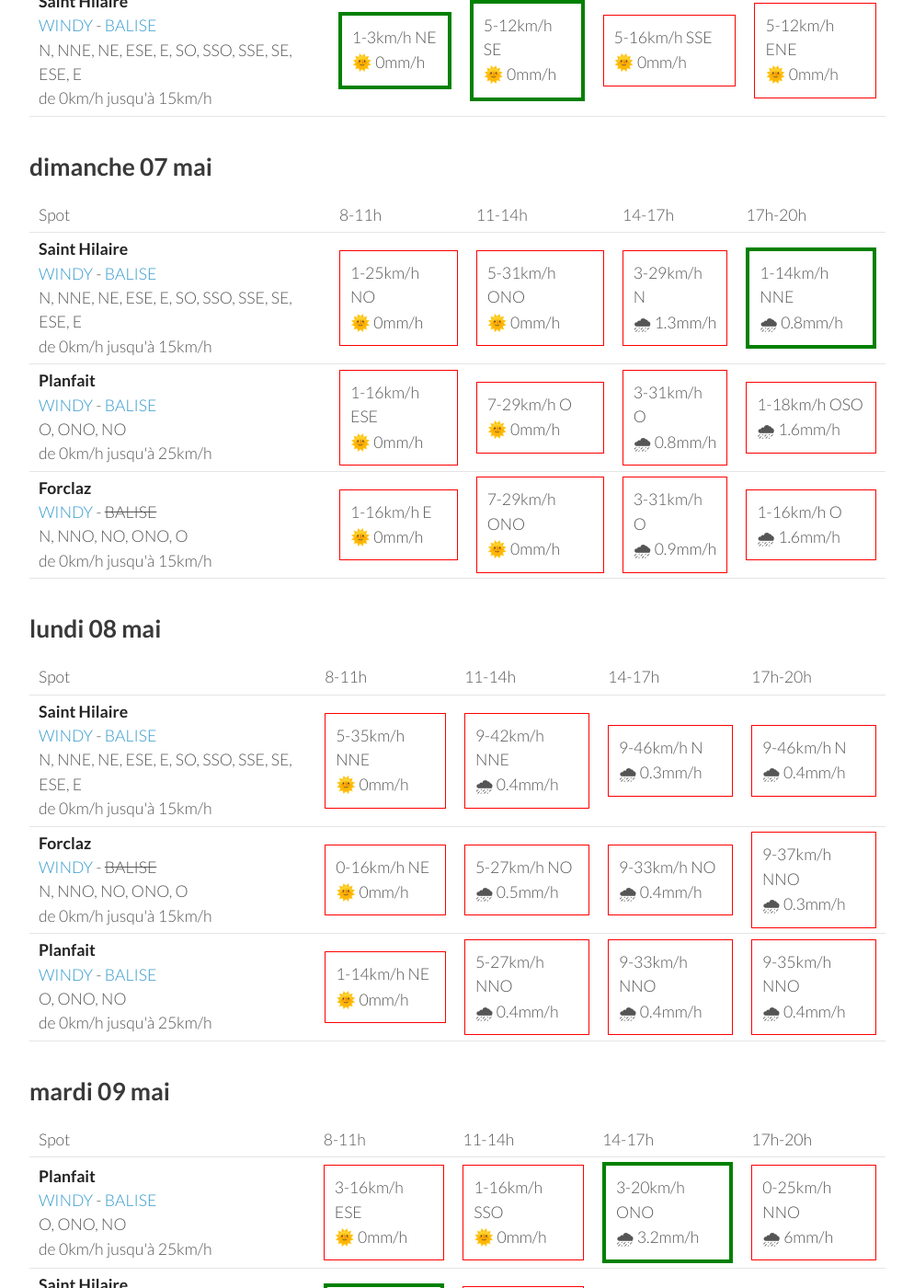
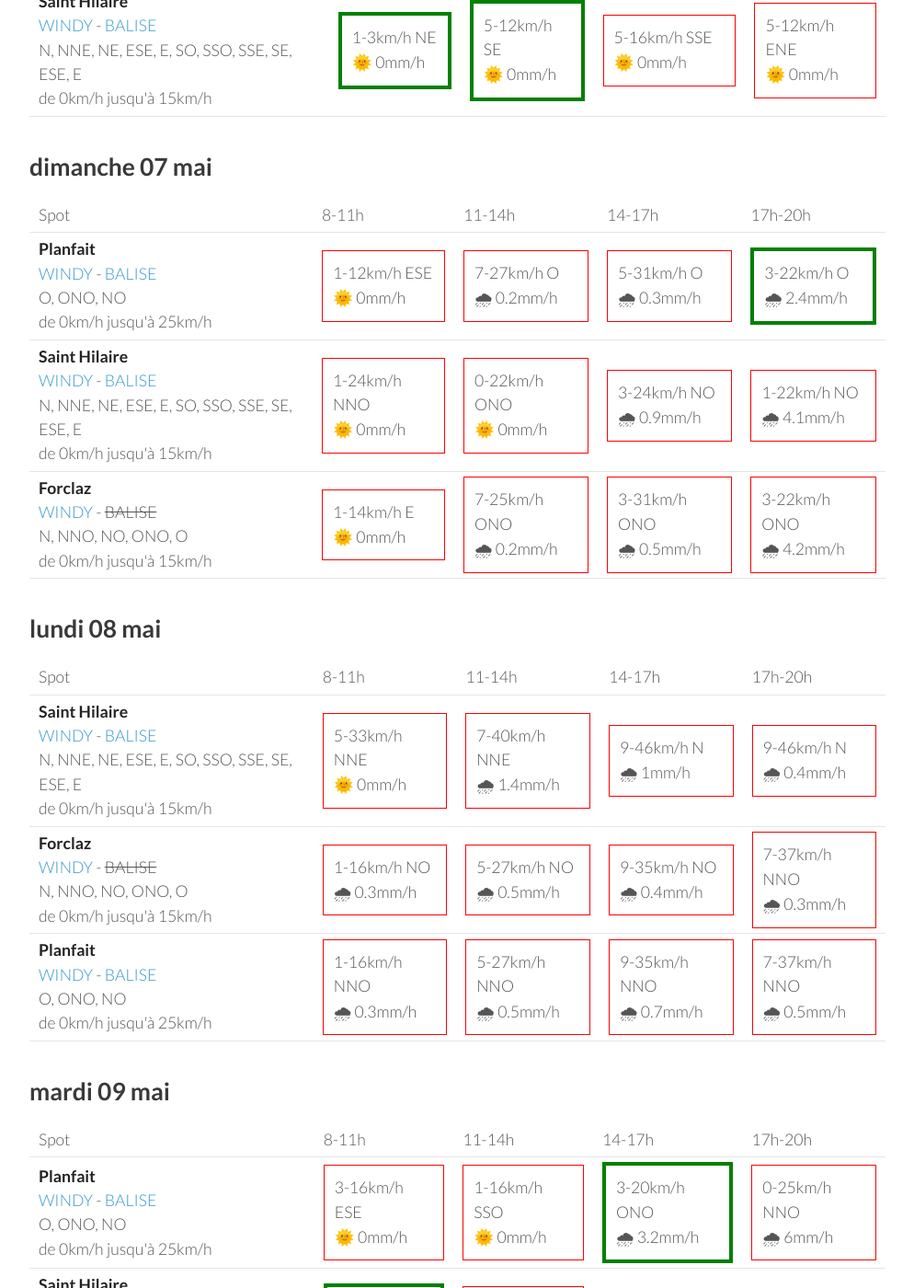
Before and after one commit to parapente-dans-le-nord/parapente-dans-le-nord.github.io, a Jekyll site: the page built from alpes_nord.markdown, in a window 1280 px wide and 1400 px high, scrolled down 1128 px. Shown: the whole window at 92% size, without its empty margins (26-1020 px from the left). Built offline with Jekyll 4.4.1, drawn with Linux system fonts in a browser that asks for light colours; some of the changed text lies outside the part shown.

Commit message:
update index.markdown

```diff
--- a/alpes_nord.markdown
+++ b/alpes_nord.markdown
@@ -111,32 +111,32 @@ page mise à jour le vendredi 05 mai 13:26
       <td>17h-20h</td>
     </tr>
 <tr>
-        <td><strong>Saint Hilaire</strong><br><a href="https://windy.com/45.307/5.888?45.087,5.889,9,m:eUFagkX">WINDY</a> - <span class=""><a href="http://www.balisemeteo.com/balise.php?idBalise=61">BALISE</a> </span><br> <span class="vent-favorable">N, NNE, NE, ESE, E, SO, SSO, SSE, SE, ESE, E</span><br><span class="force-vent">de 0km/h jusqu'à 15km/h</span> </td>
+        <td><strong>Planfait</strong><br><a href="https://windy.com/45.853/6.223?45.415,6.223,8">WINDY</a> - <span class=""><a href="https://www.openwindmap.org/PP496">BALISE</a> </span><br> <span class="vent-favorable">O, ONO, NO</span><br><span class="force-vent">de 0km/h jusqu'à 25km/h</span> </td>
 
-            <td><div class="not-flyable"><p>1-25km/h NO</p><p>🌞 0mm/h</p></div></td>
-            <td><div class="not-flyable"><p>5-31km/h ONO</p><p>🌞 0mm/h</p></div></td>
-            <td><div class="not-flyable"><p>3-29km/h N</p><p>🌧 1.3mm/h</p></div></td>
-            <td><div class="flyable"><p>1-14km/h NNE</p><p>🌧 0.8mm/h</p></div></td>
+            <td><div class="not-flyable"><p>1-12km/h ESE</p><p>🌞 0mm/h</p></div></td>
+            <td><div class="not-flyable"><p>7-27km/h O</p><p>🌧 0.2mm/h</p></div></td>
+            <td><div class="not-flyable"><p>5-31km/h O</p><p>🌧 0.3mm/h</p></div></td>
+            <td><div class="flyable"><p>3-22km/h O</p><p>🌧 2.4mm/h</p></div></td>
 
 
     </tr>
 <tr>
-        <td><strong>Planfait</strong><br><a href="https://windy.com/45.853/6.223?45.415,6.223,8">WINDY</a> - <span class=""><a href="https://www.openwindmap.org/PP496">BALISE</a> </span><br> <span class="vent-favorable">O, ONO, NO</span><br><span class="force-vent">de 0km/h jusqu'à 25km/h</span> </td>
+        <td><strong>Saint Hilaire</strong><br><a href="https://windy.com/45.307/5.888?45.087,5.889,9,m:eUFagkX">WINDY</a> - <span class=""><a href="http://www.balisemeteo.com/balise.php?idBalise=61">BALISE</a> </span><br> <span class="vent-favorable">N, NNE, NE, ESE, E, SO, SSO, SSE, SE, ESE, E</span><br><span class="force-vent">de 0km/h jusqu'à 15km/h</span> </td>
 
-            <td><div class="not-flyable"><p>1-16km/h ESE</p><p>🌞 0mm/h</p></div></td>
-            <td><div class="not-flyable"><p>7-29km/h O</p><p>🌞 0mm/h</p></div></td>
-            <td><div class="not-flyable"><p>3-31km/h O</p><p>🌧 0.8mm/h</p></div></td>
-            <td><div class="not-flyable"><p>1-18km/h OSO</p><p>🌧 1.6mm/h</p></div></td>
+            <td><div class="not-flyable"><p>1-24km/h NNO</p><p>🌞 0mm/h</p></div></td>
+            <td><div class="not-flyable"><p>0-22km/h ONO</p><p>🌞 0mm/h</p></div></td>
+            <td><div class="not-flyable"><p>3-24km/h NO</p><p>🌧 0.9mm/h</p></div></td>
+            <td><div class="not-flyable"><p>1-22km/h NO</p><p>🌧 4.1mm/h</p></div></td>
 
 
     </tr>
 <tr>
         <td><strong>Forclaz</strong><br><a href="https://windy.com/45.814/6.247?45.375,6.246,8,m:eVwaglz">WINDY</a> - <span class="no-balise"> BALISE </span><br> <span class="vent-favorable">N, NNO, NO, ONO, O</span><br><span class="force-vent">de 0km/h jusqu'à 15km/h</span> </td>
 
-            <td><div class="not-flyable"><p>1-16km/h E</p><p>🌞 0mm/h</p></div></td>
-            <td><div class="not-flyable"><p>7-29km/h ONO</p><p>🌞 0mm/h</p></div></td>
-            <td><div class="not-flyable"><p>3-31km/h O</p><p>🌧 0.9mm/h</p></div></td>
-            <td><div class="not-flyable"><p>1-16km/h O</p><p>🌧 1.6mm/h</p></div></td>
+            <td><div class="not-flyable"><p>1-14km/h E</p><p>🌞 0mm/h</p></div></td>
+            <td><div class="not-flyable"><p>7-25km/h ONO</p><p>🌧 0.2mm/h</p></div></td>
+            <td><div class="not-flyable"><p>3-31km/h ONO</p><p>🌧 0.5mm/h</p></div></td>
+            <td><div class="not-flyable"><p>3-22km/h ONO</p><p>🌧 4.2mm/h</p></div></td>
 
 
     </tr>
@@ -159,9 +159,9 @@ page mise à jour le vendredi 05 mai 13:26
 <tr>
         <td><strong>Saint Hilaire</strong><br><a href="https://windy.com/45.307/5.888?45.087,5.889,9,m:eUFagkX">WINDY</a> - <span class=""><a href="http://www.balisemeteo.com/balise.php?idBalise=61">BALISE</a> </span><br> <span class="vent-favorable">N, NNE, NE, ESE, E, SO, SSO, SSE, SE, ESE, E</span><br><span class="force-vent">de 0km/h jusqu'à 15km/h</span> </td>
 
-            <td><div class="not-flyable"><p>5-35km/h NNE</p><p>🌞 0mm/h</p></div></td>
-            <td><div class="not-flyable"><p>9-42km/h NNE</p><p>🌧 0.4mm/h</p></div></td>
-            <td><div class="not-flyable"><p>9-46km/h N</p><p>🌧 0.3mm/h</p></div></td>
+            <td><div class="not-flyable"><p>5-33km/h NNE</p><p>🌞 0mm/h</p></div></td>
+            <td><div class="not-flyable"><p>7-40km/h NNE</p><p>🌧 1.4mm/h</p></div></td>
+            <td><div class="not-flyable"><p>9-46km/h N</p><p>🌧 1mm/h</p></div></td>
             <td><div class="not-flyable"><p>9-46km/h N</p><p>🌧 0.4mm/h</p></div></td>
 
 
@@ -169,20 +169,20 @@ page mise à jour le vendredi 05 mai 13:26
 <tr>
         <td><strong>Forclaz</strong><br><a href="https://windy.com/45.814/6.247?45.375,6.246,8,m:eVwaglz">WINDY</a> - <span class="no-balise"> BALISE </span><br> <span class="vent-favorable">N, NNO, NO, ONO, O</span><br><span class="force-vent">de 0km/h jusqu'à 15km/h</span> </td>
 
-            <td><div class="not-flyable"><p>0-16km/h NE</p><p>🌞 0mm/h</p></div></td>
+            <td><div class="not-flyable"><p>1-16km/h NO</p><p>🌧 0.3mm/h</p></div></td>
             <td><div class="not-flyable"><p>5-27km/h NO</p><p>🌧 0.5mm/h</p></div></td>
-            <td><div class="not-flyable"><p>9-33km/h NO</p><p>🌧 0.4mm/h</p></div></td>
-            <td><div class="not-flyable"><p>9-37km/h NNO</p><p>🌧 0.3mm/h</p></div></td>
+            <td><div class="not-flyable"><p>9-35km/h NO</p><p>🌧 0.4mm/h</p></div></td>
+            <td><div class="not-flyable"><p>7-37km/h NNO</p><p>🌧 0.3mm/h</p></div></td>
 
 
     </tr>
 <tr>
         <td><strong>Planfait</strong><br><a href="https://windy.com/45.853/6.223?45.415,6.223,8">WINDY</a> - <span class=""><a href="https://www.openwindmap.org/PP496">BALISE</a> </span><br> <span class="vent-favorable">O, ONO, NO</span><br><span class="force-vent">de 0km/h jusqu'à 25km/h</span> </td>
 
-            <td><div class="not-flyable"><p>1-14km/h NE</p><p>🌞 0mm/h</p></div></td>
-            <td><div class="not-flyable"><p>5-27km/h NNO</p><p>🌧 0.4mm/h</p></div></td>
-            <td><div class="not-flyable"><p>9-33km/h NNO</p><p>🌧 0.4mm/h</p></div></td>
-            <td><div class="not-flyable"><p>9-35km/h NNO</p><p>🌧 0.4mm/h</p></div></td>
+            <td><div class="not-flyable"><p>1-16km/h NNO</p><p>🌧 0.3mm/h</p></div></td>
+            <td><div class="not-flyable"><p>5-27km/h NNO</p><p>🌧 0.5mm/h</p></div></td>
+            <td><div class="not-flyable"><p>9-35km/h NNO</p><p>🌧 0.7mm/h</p></div></td>
+            <td><div class="not-flyable"><p>7-37km/h NNO</p><p>🌧 0.5mm/h</p></div></td>
 
 
     </tr>
```
Also changed, not shown: other parts of alpes_nord.markdown (+1 -1 lines).
